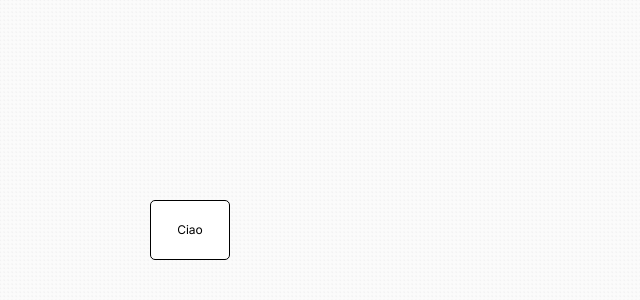
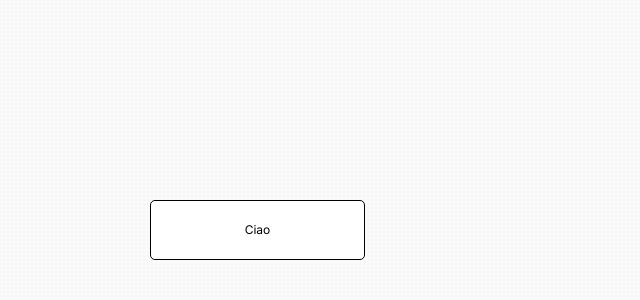
Before and after one commit to dcaon01/izichartz, a Next.js app: page / in a window 1280 px wide. Shown: the top 300 px of the page, without its empty margins (0-640 px from the left). Built offline with nearby package versions, Linux system fonts and the light colour scheme.

Commit message:
In realtà posso modificare ma solo se clicco sul testo direttamente

```diff
--- a/components/modules/ER/Entity.js
+++ b/components/modules/ER/Entity.js
@@ -1,3 +1,5 @@
+'use client';
+
 import { useDispatch, useSelector } from "react-redux";
 import classes from "./Entity.module.css";
 import { useState, useRef } from "react";
@@ -5,17 +7,19 @@ import { globalSlice } from "@/store/design/global-slice";
 import { elementsSlice } from "@/store/design/elements-slice";
 
 export default function Entity({ id }) {
+    console.log('render');
+
+
     /* Campi di esemplare */
     let text = useSelector(state => state.designElements[id - 1].options.text); // Testo interno al rettangolo
     let position = useSelector(state => state.designElements[id - 1].options.position); // Oggetto posizione
 
-    /* Refs */
-    let inputRef = useRef();
-
     /* Variabili d'utility */
-    let [clicked, setClicked] = useState(false);
+    let [grabbing, setGrabbing] = useState(false);
+    console.log(grabbing);
     let selectedId = useSelector(state => state.designGlobal.selected);
-    let [offset, setOffset] = useState({ x: 0, y: 0 }) // Oggetto di offset
+    console.log(selectedId);
+    let [offset, setOffset] = useState({ x: 0, y: 0 }); // Oggetto di offset
     let curs = "pointer";
     let dispatch = useDispatch();
 
@@ -24,23 +28,23 @@ export default function Entity({ id }) {
     }
 
     /* Funzione per la gestione del dragging dell'oggetto */
-    function handleClicking(event) {
+    function handleGrabbing(event) {
         event.preventDefault();
-        setClicked(true);
+        setGrabbing(true);
         let x = event.clientX - position.x;
         let y = event.clientY - position.y;
         setOffset({ x, y });
     }
 
     /* Funzione per la gestione del rilascio del click sull'oggetto */
-    function handleNotClickingAnymore() {
-        setClicked(false);
+    function handleNotGrabbingAnymore() {
+        setGrabbing(false);
     }
 
     /* Funzione per la gestione del dragging dell'oggetto */
     function handleDragging(event) {
         event.preventDefault();  // Non sistema il ritardo del dragging
-        if (clicked) {
+        if (grabbing) {
             let x = event.clientX - offset.x;
             let y = event.clientY - offset.y;
             dispatch(elementsSlice.actions.modifyOptionElement({ id: id, option: 'position', value: { x, y } }))
@@ -49,15 +53,15 @@ export default function Entity({ id }) {
 
     /* Funzione per gestire il mouse che se ne va dall'oggetto */
     function handleLeaving() {
-        setClicked(false);
+        setGrabbing(false);
     }
 
-    function handleInput() {
-        dispatch(elementsSlice.actions.modifyOptionElement({id: id, option: 'text', value: inputRef.current.value}));
+    function handleInput(event) {
+        dispatch(elementsSlice.actions.modifyOptionElement({id: id, option: 'text', value: event.target.value}));
     }
 
     if (selectedId === id) {
-        if (clicked) {
+        if (grabbing) {
             curs = "grabbing"
         } else {
             curs = "move";
@@ -68,8 +72,8 @@ export default function Entity({ id }) {
     return (
         <div
             onClick={handleSelection}
-            onMouseDown={selectedId === id ? handleClicking : null}
-            onMouseUp={selectedId === id ? handleNotClickingAnymore : null}
+            onMouseDown={selectedId === id ? handleGrabbing : null}
+            onMouseUp={selectedId === id ? handleNotGrabbingAnymore : null}
             onMouseMove={selectedId === id ? handleDragging : null}
             onMouseLeave={handleLeaving}
             className={classes.entity}
@@ -80,24 +84,14 @@ export default function Entity({ id }) {
                 border: selectedId === id ? "3px solid black" : "1px solid black"
             }}
         >
-            {
-                selectedId === id
-                ?
             <input
                 id="input"
-                        ref={inputRef}
+                readOnly={!(selectedId === id)}
                 type="text"
                 value={text}
                 onChange={handleInput}
                 className={classes.entityInput}
             />
-                :
-                    <p
-                        className={classes.entityText}
-                    >
-                        {text}
-                    </p>
-            }
         </div>
     );
 }
--- a/components/modules/ER/Entity.module.css
+++ b/components/modules/ER/Entity.module.css
@@ -8,11 +8,6 @@
     justify-content: center;
     border-radius: 5px;
     z-index: 1;
-}
-
-.entityText {
-    font-size: 12px;
-    user-select: none;
 }
 
 .entityInput {
--- a/components/modules/ER/Generator.js
+++ b/components/modules/ER/Generator.js
@@ -1,11 +1,14 @@
+'use client';
+
 import Entity from "./Entity.js";
+
 
 /* Generator
 *  Componente che genera i componenti all'interno di un workpane.
 *  Props:
 *  - generate: array di JSON che contengono tutte le informazioni per generare gli elementi
 */
-export default function Generator({ generate }) {
+export default function Generator({generate}) {
     // Mappiamo i JSON contenuti in generate e in base al type
     // generiamo un componente diverso, tra quelli del modulo
     let generated = generate.map((component) => {
--- a/components/modules/general/Workpane.js
+++ b/components/modules/general/Workpane.js
@@ -1,3 +1,5 @@
+'use client';
+
 import classes from './Workpane.module.css';
 
 export default function Workpane(props) {
```
Lines whose indentation alone changed are shown as unchanged.
